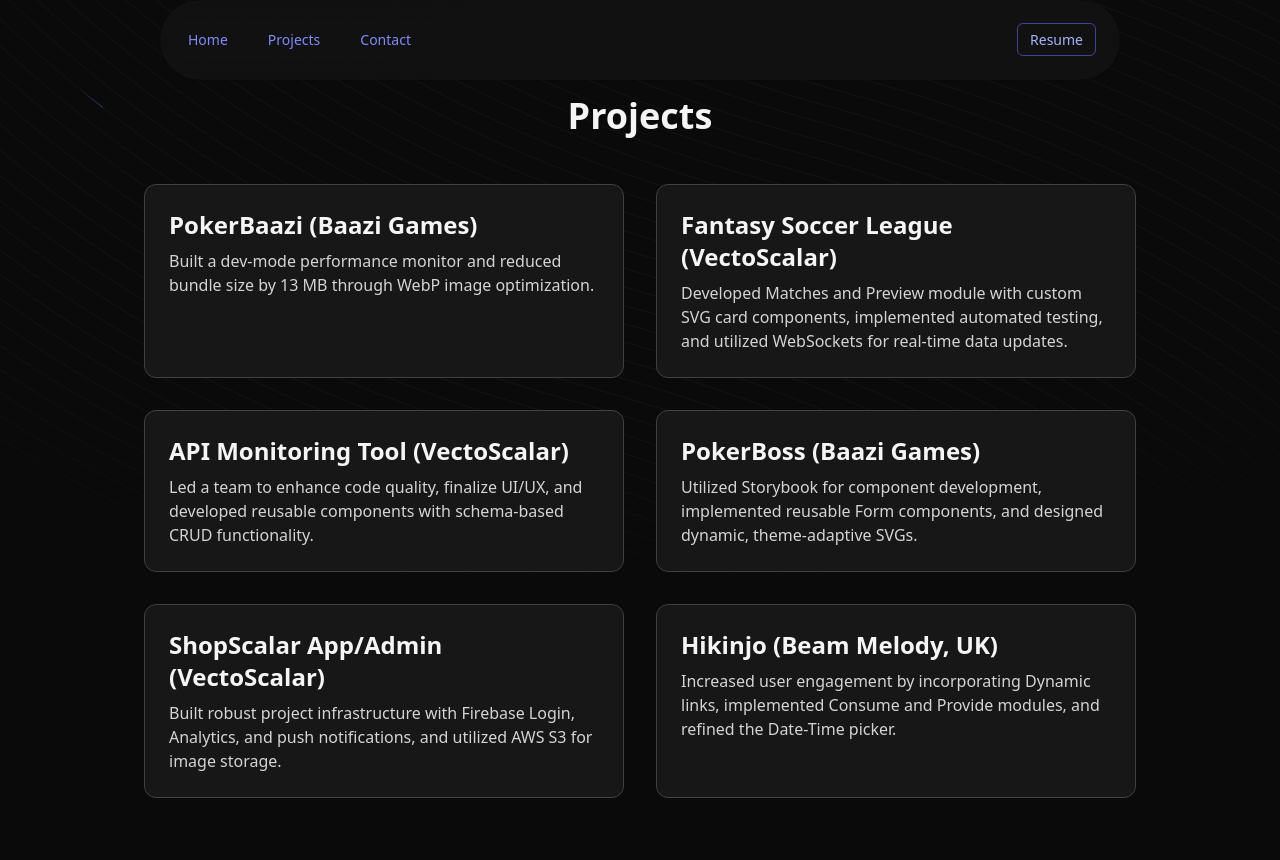
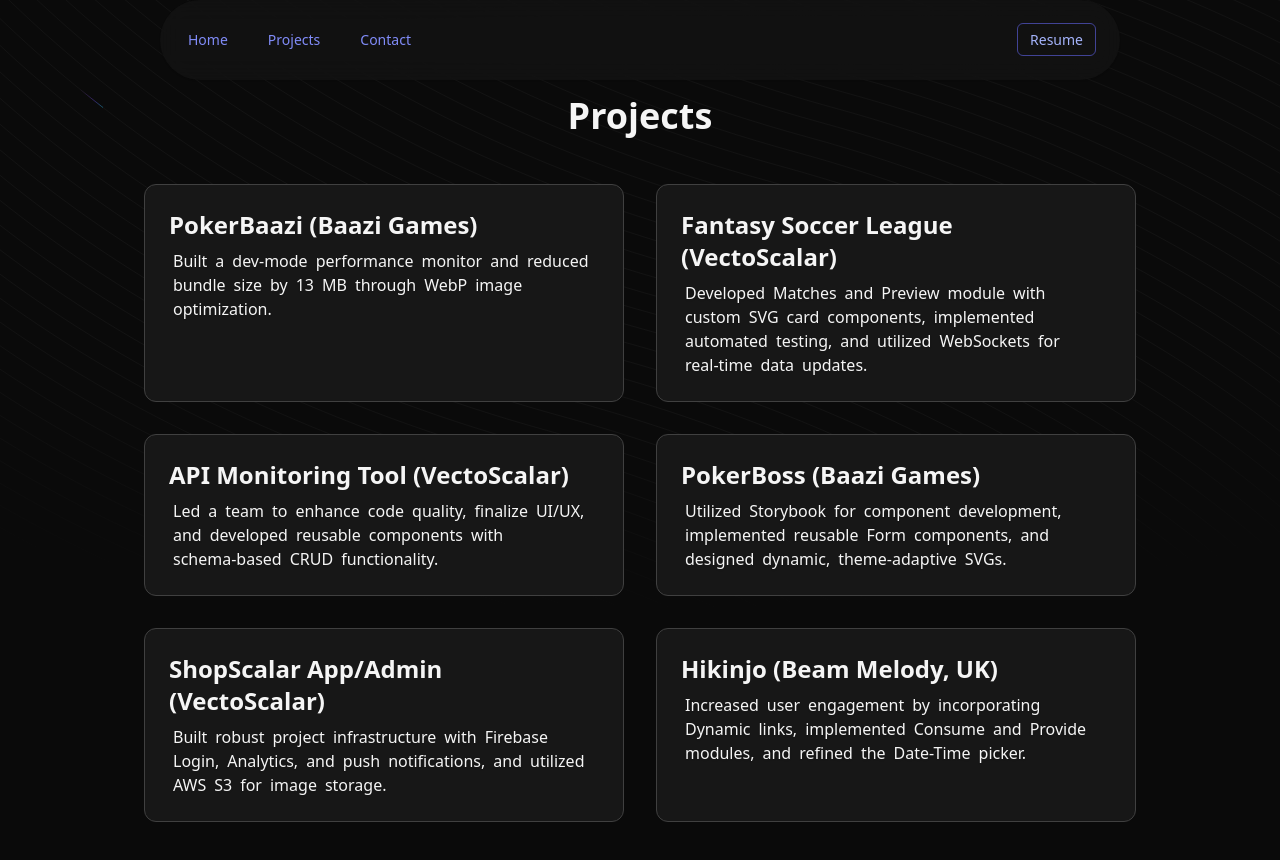
Before and after one commit to pvn13/Portfolio, a Next.js app: page /projects in a window 1280 px wide. Shown: the top 860 px of the page. Built offline with nearby package versions, Linux system fonts and the light colour scheme.

Commit message:
project des text anim

```diff
--- a/pages/projects.tsx
+++ b/pages/projects.tsx
@@ -1,6 +1,21 @@
 import Head from 'next/head'
+import { motion, TargetAndTransition } from "framer-motion";
 import { CardSpotlight } from '../components/ui/card-spotlight'
 import { BackgroundBeams } from '../components/ui/background-beams';
+
+type Variant = TargetAndTransition;
+/**
+ * @public
+ */
+type Variants = {
+  [key: string]: Variant;
+};
+
+const wordVariants = {
+  hidden: { opacity: 0, y: 6 },
+  visible: { opacity: 1, y: 0, transition: { duration: 0.45 } },
+};
+
 
 const projects = [
     {
@@ -29,6 +44,18 @@
   },
 ];
 
+const parentVariants: Variants = {
+  hidden: {},
+  visible: {
+    transition: {
+      staggerChildren: 0.12,
+      repeat: Infinity,
+      repeatType: "reverse",
+      repeatDelay: 1.8,
+    },
+  },
+};
+
 export default function Projects() {
   return (
     <>
@@ -37,12 +64,31 @@
       <main className="mx-auto max-w-5xl px-4 py-24">
         <h1 className="text-4xl font-bold mb-12 text-center">Projects</h1>
         <div className="grid md:grid-cols-2 gap-8">
-          {projects.map((p) => (
+          {projects.map((p) => {
+            const words = p.desc.split(" ");
+          return (
             <CardSpotlight key={p.title}>
               <h3 className="text-2xl font-semibold mb-2">{p.title}</h3>
-              <p className="text-neutral-300">{p.desc}</p>
+              <motion.p
+                          className="
+                            drop-shadow-sm
+                          "
+                          variants={parentVariants}
+                          initial="hidden"
+                          animate="visible"
+                        >
+                          {words.map((word, i) => (
+                            <motion.span
+                              key={i}
+                              variants={wordVariants}
+                              className="mx-1 inline-block"
+                            >
+                              {word}
+                            </motion.span>
+                          ))}
+                        </motion.p>
             </CardSpotlight>
-          ))}
+          )})}
         </div>
       </main>
     </>
```
